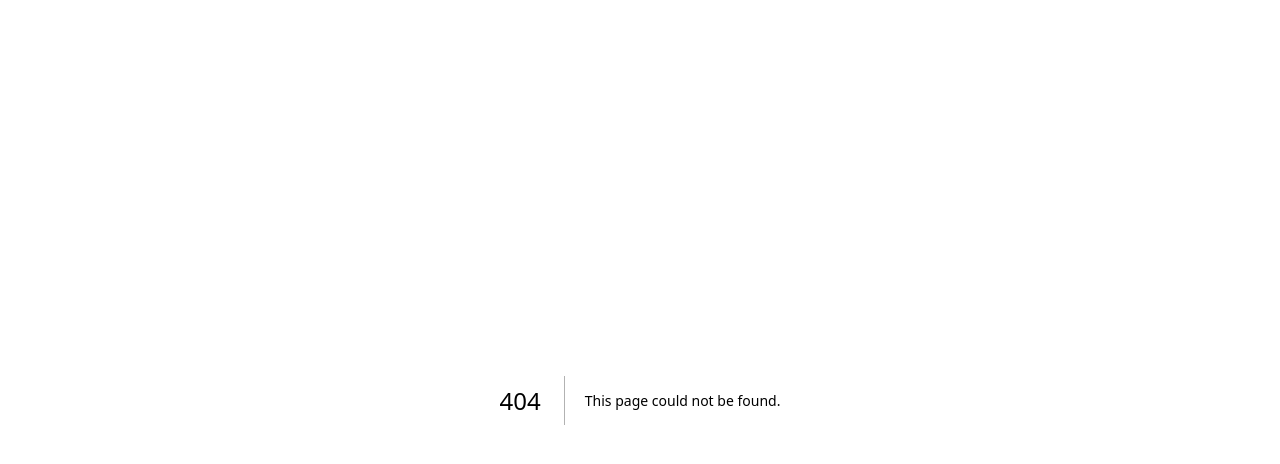
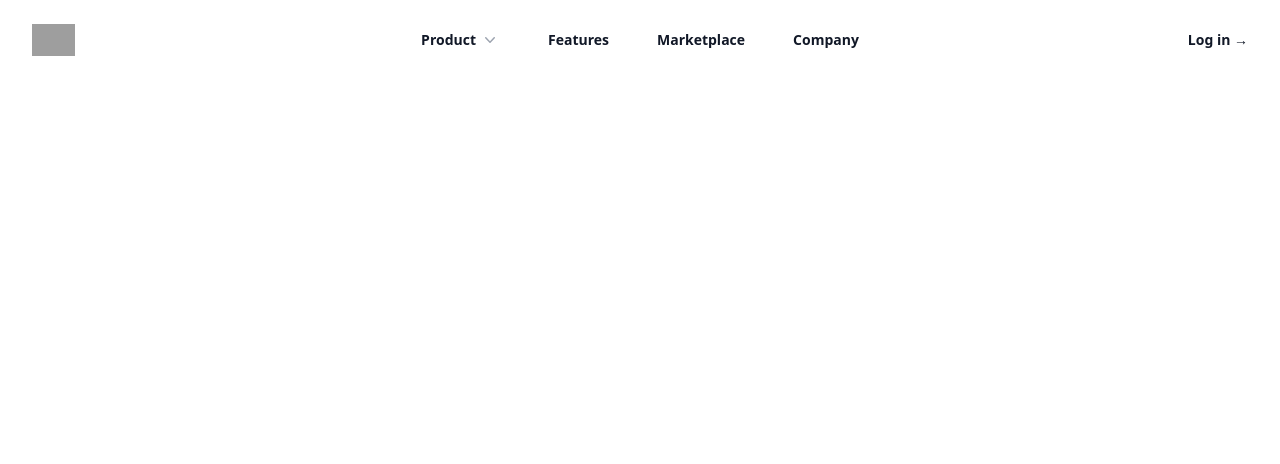
Before and after one commit to ashrafali2000/create-own-api-next, a Next.js app in the folder my-simple-api-sturday-practice/: page /header in a window 1280 px wide. Before the commit this address had no page. Shown: the top 464 px of the page. Built offline with nearby package versions, Linux system fonts and the light colour scheme; grey boxes are pictures that could not be loaded.

Commit message:
header section

```diff
--- /dev/null
+++ b/my-simple-api-sturday-practice/pages/header/index.js
@@ -0,0 +1,202 @@
+import { Fragment, useState } from 'react'
+import { Dialog, Disclosure, Popover, Transition } from '@headlessui/react'
+import {
+  ArrowPathIcon,
+  Bars3Icon,
+  ChartPieIcon,
+  CursorArrowRaysIcon,
+  FingerPrintIcon,
+  SquaresPlusIcon,
+  XMarkIcon,
+} from '@heroicons/react/24/outline'
+import { ChevronDownIcon, PhoneIcon, PlayCircleIcon } from '@heroicons/react/20/solid'
+
+const products = [
+  { name: 'Analytics', description: 'Get a better understanding of your traffic', href: '#', icon: ChartPieIcon },
+  { name: 'Engagement', description: 'Speak directly to your customers', href: '#', icon: CursorArrowRaysIcon },
+  { name: 'Security', description: 'Your customers’ data will be safe and secure', href: '#', icon: FingerPrintIcon },
+  { name: 'Integrations', description: 'Connect with third-party tools', href: '#', icon: SquaresPlusIcon },
+  { name: 'Automations', description: 'Build strategic funnels that will convert', href: '#', icon: ArrowPathIcon },
+]
+const callsToAction = [
+  { name: 'Watch demo', href: '#', icon: PlayCircleIcon },
+  { name: 'Contact sales', href: '#', icon: PhoneIcon },
+]
+
+function classNames(...classes) {
+  return classes.filter(Boolean).join(' ')
+}
+
+export default function Example() {
+  const [mobileMenuOpen, setMobileMenuOpen] = useState(false)
+
+  return (
+    <header className="bg-white">
+      <nav className="mx-auto flex max-w-7xl items-center justify-between p-6 lg:px-8" aria-label="Global">
+        <div className="flex lg:flex-1">
+          <a href="#" className="-m-1.5 p-1.5">
+            <span className="sr-only">Your Company</span>
+            <img className="h-8 w-auto" src="https://tailwindui.com/img/logos/mark.svg?color=indigo&shade=600" alt="" />
+          </a>
+        </div>
+        <div className="flex lg:hidden">
+          <button
+            type="button"
+            className="-m-2.5 inline-flex items-center justify-center rounded-md p-2.5 text-gray-700"
+            onClick={() => setMobileMenuOpen(true)}
+          >
+            <span className="sr-only">Open main menu</span>
+            <Bars3Icon className="h-6 w-6" aria-hidden="true" />
+          </button>
+        </div>
+        <Popover.Group className="hidden lg:flex lg:gap-x-12">
+          <Popover className="relative">
+            <Popover.Button className="flex items-center gap-x-1 text-sm font-semibold leading-6 text-gray-900">
+              Product
+              <ChevronDownIcon className="h-5 w-5 flex-none text-gray-400" aria-hidden="true" />
+            </Popover.Button>
+
+            <Transition
+              as={Fragment}
+              enter="transition ease-out duration-200"
+              enterFrom="opacity-0 translate-y-1"
+              enterTo="opacity-100 translate-y-0"
+              leave="transition ease-in duration-150"
+              leaveFrom="opacity-100 translate-y-0"
+              leaveTo="opacity-0 translate-y-1"
+            >
+              <Popover.Panel className="absolute -left-8 top-full z-10 mt-3 w-screen max-w-md overflow-hidden rounded-3xl bg-white shadow-lg ring-1 ring-gray-900/5">
+                <div className="p-4">
+                  {products.map((item) => (
+                    <div
+                      key={item.name}
+                      className="group relative flex items-center gap-x-6 rounded-lg p-4 text-sm leading-6 hover:bg-gray-50"
+                    >
+                      <div className="flex h-11 w-11 flex-none items-center justify-center rounded-lg bg-gray-50 group-hover:bg-white">
+                        <item.icon className="h-6 w-6 text-gray-600 group-hover:text-indigo-600" aria-hidden="true" />
+                      </div>
+                      <div className="flex-auto">
+                        <a href={item.href} className="block font-semibold text-gray-900">
+                          {item.name}
+                          <span className="absolute inset-0" />
+                        </a>
+                        <p className="mt-1 text-gray-600">{item.description}</p>
+                      </div>
+                    </div>
+                  ))}
+                </div>
+                <div className="grid grid-cols-2 divide-x divide-gray-900/5 bg-gray-50">
+                  {callsToAction.map((item) => (
+                    <a
+                      key={item.name}
+                      href={item.href}
+                      className="flex items-center justify-center gap-x-2.5 p-3 text-sm font-semibold leading-6 text-gray-900 hover:bg-gray-100"
+                    >
+                      <item.icon className="h-5 w-5 flex-none text-gray-400" aria-hidden="true" />
+                      {item.name}
+                    </a>
+                  ))}
+                </div>
+              </Popover.Panel>
+            </Transition>
+          </Popover>
+
+          <a href="#" className="text-sm font-semibold leading-6 text-gray-900">
+            Features
+          </a>
+          <a href="#" className="text-sm font-semibold leading-6 text-gray-900">
+            Marketplace
+          </a>
+          <a href="#" className="text-sm font-semibold leading-6 text-gray-900">
+            Company
+          </a>
+        </Popover.Group>
+        <div className="hidden lg:flex lg:flex-1 lg:justify-end">
+          <a href="#" className="text-sm font-semibold leading-6 text-gray-900">
+            Log in <span aria-hidden="true">&rarr;</span>
+          </a>
+        </div>
+      </nav>
+      <Dialog as="div" className="lg:hidden" open={mobileMenuOpen} onClose={setMobileMenuOpen}>
+        <div className="fixed inset-0 z-10" />
+        <Dialog.Panel className="fixed inset-y-0 right-0 z-10 w-full overflow-y-auto bg-white px-6 py-6 sm:max-w-sm sm:ring-1 sm:ring-gray-900/10">
+          <div className="flex items-center justify-between">
+            <a href="#" className="-m-1.5 p-1.5">
+              <span className="sr-only">Your Company</span>
+              <img
+                className="h-8 w-auto"
+                src="https://tailwindui.com/img/logos/mark.svg?color=indigo&shade=600"
+                alt=""
+              />
+            </a>
+            <button
+              type="button"
+              className="-m-2.5 rounded-md p-2.5 text-gray-700"
+              onClick={() => setMobileMenuOpen(false)}
+            >
+              <span className="sr-only">Close menu</span>
+              <XMarkIcon className="h-6 w-6" aria-hidden="true" />
+            </button>
+          </div>
+          <div className="mt-6 flow-root">
+            <div className="-my-6 divide-y divide-gray-500/10">
+              <div className="space-y-2 py-6">
+                <Disclosure as="div" className="-mx-3">
+                  {({ open }) => (
+                    <>
+                      <Disclosure.Button className="flex w-full items-center justify-between rounded-lg py-2 pl-3 pr-3.5 text-base font-semibold leading-7 text-gray-900 hover:bg-gray-50">
+                        Product
+                        <ChevronDownIcon
+                          className={classNames(open ? 'rotate-180' : '', 'h-5 w-5 flex-none')}
+                          aria-hidden="true"
+                        />
+                      </Disclosure.Button>
+                      <Disclosure.Panel className="mt-2 space-y-2">
+                        {[...products, ...callsToAction].map((item) => (
+                          <Disclosure.Button
+                            key={item.name}
+                            as="a"
+                            href={item.href}
+                            className="block rounded-lg py-2 pl-6 pr-3 text-sm font-semibold leading-7 text-gray-900 hover:bg-gray-50"
+                          >
+                            {item.name}
+                          </Disclosure.Button>
+                        ))}
+                      </Disclosure.Panel>
+                    </>
+                  )}
+                </Disclosure>
+                <a
+                  href="#"
+                  className="-mx-3 block rounded-lg px-3 py-2 text-base font-semibold leading-7 text-gray-900 hover:bg-gray-50"
+                >
+                  Features
+                </a>
+                <a
+                  href="#"
+                  className="-mx-3 block rounded-lg px-3 py-2 text-base font-semibold leading-7 text-gray-900 hover:bg-gray-50"
+                >
+                  Marketplace
+                </a>
+                <a
+                  href="#"
+                  className="-mx-3 block rounded-lg px-3 py-2 text-base font-semibold leading-7 text-gray-900 hover:bg-gray-50"
+                >
+                  Company
+                </a>
+              </div>
+              <div className="py-6">
+                <a
+                  href="#"
+                  className="-mx-3 block rounded-lg px-3 py-2.5 text-base font-semibold leading-7 text-gray-900 hover:bg-gray-50"
+                >
+                  Log in
+                </a>
+              </div>
+            </div>
+          </div>
+        </Dialog.Panel>
+      </Dialog>
+    </header>
+  )
+}
```
